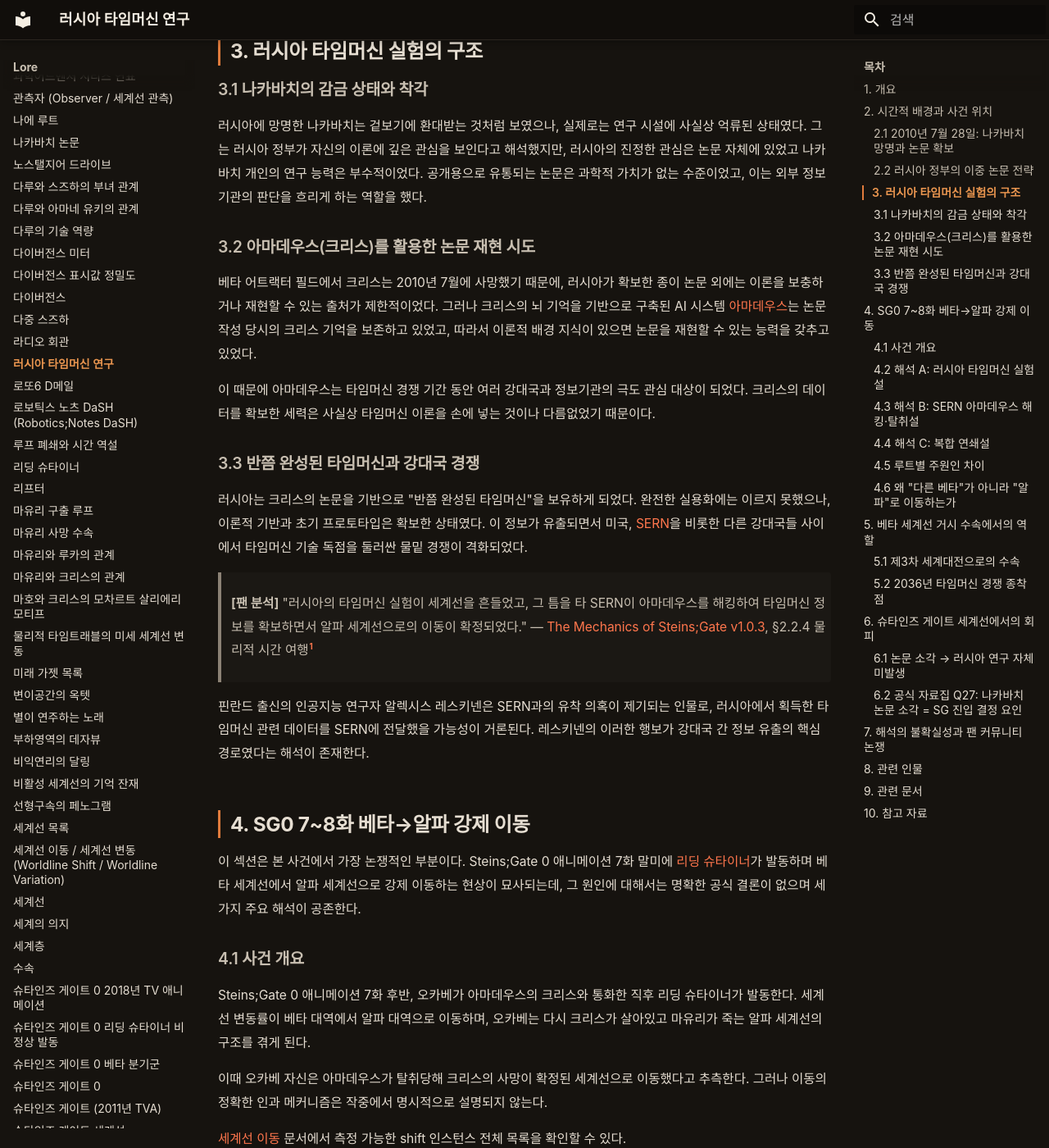
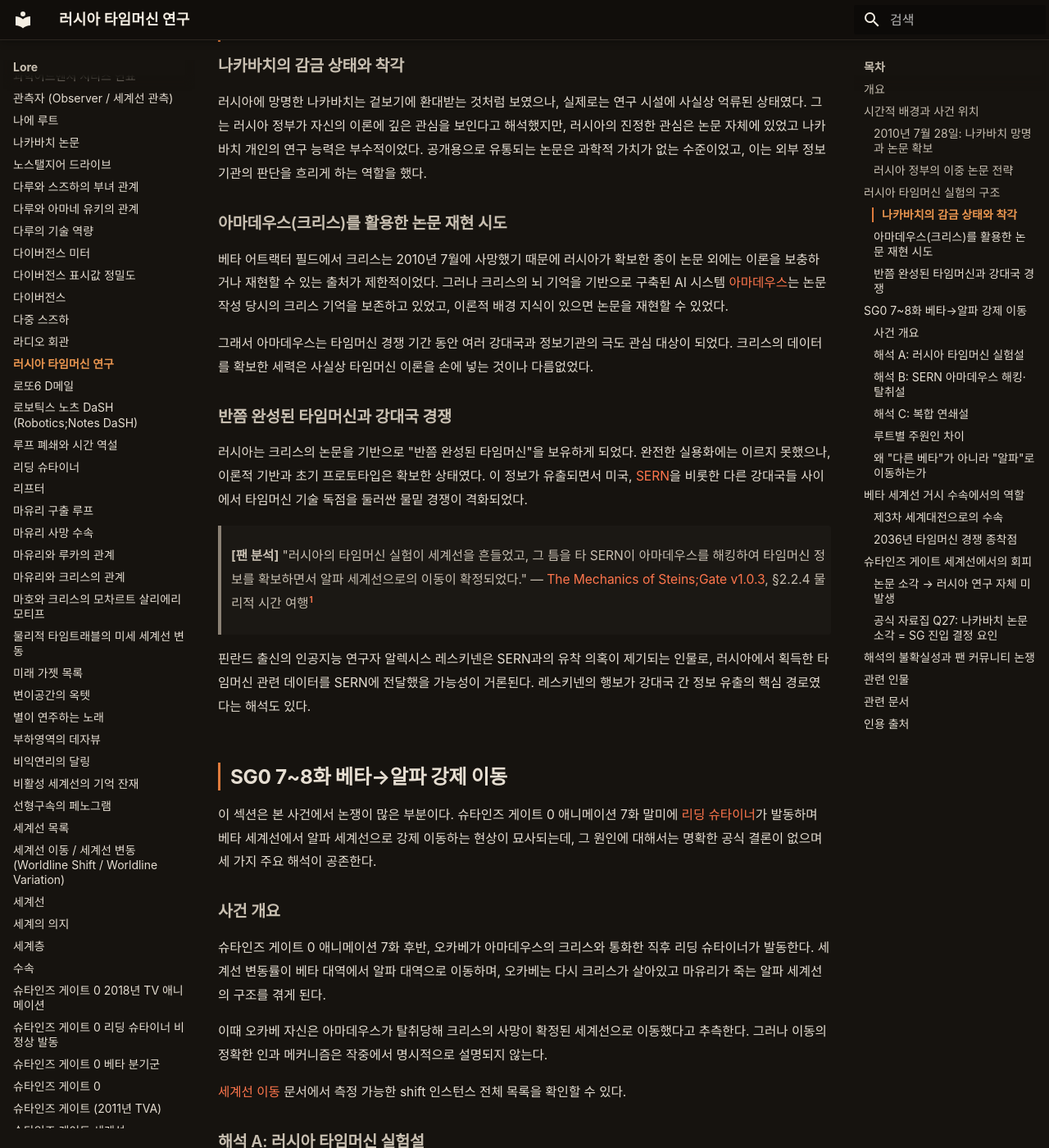
Before and after one commit to sgwiki/sgwiki.github.io, an MkDocs documentation site: the page built from wiki/lore/러시아-타임머신-연구.md, in a window 1280 px wide and 1400 px high, scrolled down 1261 px. Shown: the whole window at 82% size. Built offline with MkDocs 1.6.1 and Material for MkDocs 9.7.7, drawn with Linux system fonts in a browser that asks for light colours; some web fonts are replaced; some of the changed text lies outside the part shown.

Commit message:
chore(wiki): 러시아-타임머신-연구 정비 — restructurer ## N. 헤더 번호 26건 제거(10 H2·16 H3)·## 10. 참고 자료→## 인용 출처 섹션명 교체·각주 [^1][^2] 이동(인라인 참조 있어 정의 유지)·frontmatter last_reviewed 필드는 다른 lore 파일과 불일치로 팀장 제거·rewriter VOCAB('Steins;Gate 본편'→'슈타인즈 게이트 본편' 1·'Steins;Gate 0'→'슈타인즈 게이트 0' 5·작품 로고명·Mechanics v1.0.3 자료칭호는 보존)·humanize 16건(정도부사 '가장 X' 5·지시반복·접속사 4·번역투 ~를 통해 2·추상주어+만능동사 2·완곡종결 2·메타진입 1)·사실·스포일러(endgame)·수치(2010년 7월 28일·2010년 8월·7~8화·2036년·2025년·1.048596%)·인용([팬 분석] Mechanics §2.2.4·§3.1.2·§3.1.3) 불변·quote_protect pass·fact_guard pass·sanitizer pass·linker pass(내부 43 ok·broken 0)

```diff
--- a/wiki/lore/러시아-타임머신-연구.md
+++ b/wiki/lore/러시아-타임머신-연구.md
@@ -4,63 +4,63 @@
 ---
 
 !!! warning "스포일러"
-    이 문서는 Steins;Gate 본편 11장 및 Steins;Gate 0 전 루트의 스포일러를 포함합니다.
+    이 문서는 슈타인즈 게이트 본편 11장 및 슈타인즈 게이트 0 전 루트의 스포일러를 포함합니다.
 
 # 러시아 타임머신 연구 (Russian Time Machine Research)
 
-## 1. 개요
+## 개요
 
-**러시아 타임머신 연구**는 2010년 8월 닥터 나카바치(마키세 쇼이치)가 타임 트래블 논문을 러시아로 반입한 이후, 러시아 정부가 그 논문을 기반으로 실용적 타임머신 제작 및 실험을 시도한 일련의 사건을 가리킨다. 베타 어트랙터 필드에서 이 연구는 [제3차 세계대전](제3차-세계대전.md)을 촉발하는 핵심 발화점이며, Steins;Gate 0 애니메이션 7~8화에서 베타 세계선이 강제로 알파 세계선으로 이동하는 원인 후보로 가장 자주 거론되는 사건이기도 하다.
+**러시아 타임머신 연구**는 2010년 8월 닥터 나카바치(마키세 쇼이치)가 타임 트래블 논문을 러시아로 반입한 이후, 러시아 정부가 그 논문을 기반으로 실용적 타임머신 제작 및 실험을 시도한 일련의 사건을 가리킨다. 베타 어트랙터 필드에서 이 연구는 [제3차 세계대전](제3차-세계대전.md)을 촉발하는 핵심 발화점이다. 슈타인즈 게이트 0 애니메이션 7~8화에서 베타 세계선이 강제로 알파 세계선으로 이동할 때 원인 후보로 자주 거론되는 사건이기도 하다.
 
-한 줄 요약: 나카바치가 훔친 크리스의 타임 트래블 논문이 러시아 정부에 넘어가면서, 강대국 간 타임머신 개발 경쟁이 시작되고 그 경쟁의 결과로 세계선 자체가 흔들리는 계기가 된 사건.
+한 줄 요약: 나카바치가 훔친 크리스의 타임 트래블 논문이 러시아 정부에 넘어가면서 강대국 간 타임머신 개발 경쟁이 시작되고, 그 경쟁의 결과로 세계선 자체가 흔들리는 계기가 된 사건.
 
-## 2. 시간적 배경과 사건 위치
+## 시간적 배경과 사건 위치
 
-### 2.1 2010년 7월 28일: 나카바치 망명과 논문 확보
+### 2010년 7월 28일: 나카바치 망명과 논문 확보
 
-베타 어트랙터 필드의 출발점에서, 마키세 크리스는 아버지 쇼이치(나카바치)와의 공동 연구를 통해 타임 트래블 논문을 완성했다. 라디오 회관에서의 학회 후 논문의 공동 서명을 제안했으나, 쇼이치는 공로 독점을 위해 논문을 탈취하려 했고 그 과정에서 크리스가 사망한다. 쇼이치는 이 논문을 챙겨 현장에서 도주하고, 이를 "나카바치 논문"이라는 이름으로 러시아 망명의 수단으로 삼았다.
+베타 어트랙터 필드의 출발점에서 마키세 크리스는 아버지 쇼이치(나카바치)와 공동 연구로 타임 트래블 논문을 완성했다. 라디오 회관에서의 학회 후 논문의 공동 서명을 제안했으나, 쇼이치는 공로 독점을 위해 논문을 탈취하려 했고 그 과정에서 크리스가 사망한다. 쇼이치는 이 논문을 챙겨 현장에서 도주하고, 이를 "나카바치 논문"이라는 이름으로 러시아 망명의 수단으로 삼았다.
 
 이 논문의 정체와 소유권 이전, 그리고 작중 의미에 대해서는 [나카바치 논문](나카바치-논문.md) 문서에서 별도로 다룬다. 본 문서는 논문이 러시아에 도착한 이후의 전개에 집중한다.
 
-### 2.2 러시아 정부의 이중 논문 전략
+### 러시아 정부의 이중 논문 전략
 
 러시아 정부는 나카바치를 망명시키면서 논문을 확보했으나, 이를 단순히 비밀에 부치지 않았다. 대외적으로는 과학적 가치가 없는 "더미 논문"을 공개용으로 내세우는 한편, 실제 크리스의 타임 트래블 이론이 담긴 진본은 철저히 비밀리에 보관하며 자체 타임머신 연구의 기초로 삼았다. 나카바치 본인은 러시아 측의 특별 대우를 받고 있다고 착각했으나, 실질적으로는 정보가 외부로 유출되지 않도록 사실상 감금된 상태였다.
 
-이러한 이중 구조 덕분에 외부 세계는 한동안 러시아가 실질적인 타임머신 연구를 수행하고 있다는 사실을 파악하지 못했다.
+이중 구조 덕분에 외부 세계는 한동안 러시아가 실질적인 타임머신 연구를 수행하고 있다는 사실을 파악하지 못했다.
 
-## 3. 러시아 타임머신 실험의 구조
+## 러시아 타임머신 실험의 구조
 
-### 3.1 나카바치의 감금 상태와 착각
+### 나카바치의 감금 상태와 착각
 
 러시아에 망명한 나카바치는 겉보기에 환대받는 것처럼 보였으나, 실제로는 연구 시설에 사실상 억류된 상태였다. 그는 러시아 정부가 자신의 이론에 깊은 관심을 보인다고 해석했지만, 러시아의 진정한 관심은 논문 자체에 있었고 나카바치 개인의 연구 능력은 부수적이었다. 공개용으로 유통되는 논문은 과학적 가치가 없는 수준이었고, 이는 외부 정보기관의 판단을 흐리게 하는 역할을 했다.
 
-### 3.2 아마데우스(크리스)를 활용한 논문 재현 시도
+### 아마데우스(크리스)를 활용한 논문 재현 시도
 
-베타 어트랙터 필드에서 크리스는 2010년 7월에 사망했기 때문에, 러시아가 확보한 종이 논문 외에는 이론을 보충하거나 재현할 수 있는 출처가 제한적이었다. 그러나 크리스의 뇌 기억을 기반으로 구축된 AI 시스템 [아마데우스](아마데우스.md)는 논문 작성 당시의 크리스 기억을 보존하고 있었고, 따라서 이론적 배경 지식이 있으면 논문을 재현할 수 있는 능력을 갖추고 있었다.
+베타 어트랙터 필드에서 크리스는 2010년 7월에 사망했기 때문에 러시아가 확보한 종이 논문 외에는 이론을 보충하거나 재현할 수 있는 출처가 제한적이었다. 그러나 크리스의 뇌 기억을 기반으로 구축된 AI 시스템 [아마데우스](아마데우스.md)는 논문 작성 당시의 크리스 기억을 보존하고 있었고, 이론적 배경 지식이 있으면 논문을 재현할 수 있었다.
 
-이 때문에 아마데우스는 타임머신 경쟁 기간 동안 여러 강대국과 정보기관의 극도 관심 대상이 되었다. 크리스의 데이터를 확보한 세력은 사실상 타임머신 이론을 손에 넣는 것이나 다름없었기 때문이다.
+그래서 아마데우스는 타임머신 경쟁 기간 동안 여러 강대국과 정보기관의 극도 관심 대상이 되었다. 크리스의 데이터를 확보한 세력은 사실상 타임머신 이론을 손에 넣는 것이나 다름없었다.
 
-### 3.3 반쯤 완성된 타임머신과 강대국 경쟁
+### 반쯤 완성된 타임머신과 강대국 경쟁
 
 러시아는 크리스의 논문을 기반으로 "반쯤 완성된 타임머신"을 보유하게 되었다. 완전한 실용화에는 이르지 못했으나, 이론적 기반과 초기 프로토타입은 확보한 상태였다. 이 정보가 유출되면서 미국, [SERN](SERN.md)을 비롯한 다른 강대국들 사이에서 타임머신 기술 독점을 둘러싼 물밑 경쟁이 격화되었다.
 
 > **[팬 분석]** "러시아의 타임머신 실험이 세계선을 흔들었고, 그 틈을 타 SERN이 아마데우스를 해킹하여 타임머신 정보를 확보하면서 알파 세계선으로의 이동이 확정되었다." — [The Mechanics of Steins;Gate v1.0.3](../근거자료/비공식/mechanics-of-steins-gate/ch2.md), §2.2.4 물리적 시간 여행[^1]
 
-핀란드 출신의 인공지능 연구자 알렉시스 레스키넨은 SERN과의 유착 의혹이 제기되는 인물로, 러시아에서 획득한 타임머신 관련 데이터를 SERN에 전달했을 가능성이 거론된다. 레스키넨의 이러한 행보가 강대국 간 정보 유출의 핵심 경로였다는 해석이 존재한다.
+핀란드 출신의 인공지능 연구자 알렉시스 레스키넨은 SERN과의 유착 의혹이 제기되는 인물로, 러시아에서 획득한 타임머신 관련 데이터를 SERN에 전달했을 가능성이 거론된다. 레스키넨의 행보가 강대국 간 정보 유출의 핵심 경로였다는 해석도 있다.
 
-## 4. SG0 7~8화 베타→알파 강제 이동
+## SG0 7~8화 베타→알파 강제 이동
 
-이 섹션은 본 사건에서 가장 논쟁적인 부분이다. Steins;Gate 0 애니메이션 7화 말미에 [리딩 슈타이너](리딩-슈타이너.md)가 발동하며 베타 세계선에서 알파 세계선으로 강제 이동하는 현상이 묘사되는데, 그 원인에 대해서는 명확한 공식 결론이 없으며 세 가지 주요 해석이 공존한다.
+이 섹션은 본 사건에서 논쟁이 많은 부분이다. 슈타인즈 게이트 0 애니메이션 7화 말미에 [리딩 슈타이너](리딩-슈타이너.md)가 발동하며 베타 세계선에서 알파 세계선으로 강제 이동하는 현상이 묘사되는데, 그 원인에 대해서는 명확한 공식 결론이 없으며 세 가지 주요 해석이 공존한다.
 
-### 4.1 사건 개요
+### 사건 개요
 
-Steins;Gate 0 애니메이션 7화 후반, 오카베가 아마데우스의 크리스와 통화한 직후 리딩 슈타이너가 발동한다. 세계선 변동률이 베타 대역에서 알파 대역으로 이동하며, 오카베는 다시 크리스가 살아있고 마유리가 죽는 알파 세계선의 구조를 겪게 된다.
+슈타인즈 게이트 0 애니메이션 7화 후반, 오카베가 아마데우스의 크리스와 통화한 직후 리딩 슈타이너가 발동한다. 세계선 변동률이 베타 대역에서 알파 대역으로 이동하며, 오카베는 다시 크리스가 살아있고 마유리가 죽는 알파 세계선의 구조를 겪게 된다.
 
 이때 오카베 자신은 아마데우스가 탈취당해 크리스의 사망이 확정된 세계선으로 이동했다고 추측한다. 그러나 이동의 정확한 인과 메커니즘은 작중에서 명시적으로 설명되지 않는다.
 
 [세계선 이동](세계선-이동과-변동.md) 문서에서 측정 가능한 shift 인스턴스 전체 목록을 확인할 수 있다.
 
-### 4.2 해석 A: 러시아 타임머신 실험설
+### 해석 A: 러시아 타임머신 실험설
 
 첫 번째 해석은 러시아의 타임머신 실험이 직접적인 원인이라는 것이다. 러시아가 나카바치 논문을 바탕으로 타임머신 실험을 진행하는 과정에서 과거를 개변하는 효과가 발생했고, 그 나비 효과로 세계선이 흔들려 알파 대역으로 튕겨 나갔다는 설이다.
 
@@ -72,7 +72,7 @@
 
 오카베의 초기 추측도 이 방향이었다.
 
-### 4.3 해석 B: SERN 아마데우스 해킹·탈취설
+### 해석 B: SERN 아마데우스 해킹·탈취설
 
 두 번째이자 팬덤에서 "정설"로 불리는 해석은, SERN이 아마데우스를 해킹하여 탈취하고 타임머신 이론을 완성함으로써 알파 세계선으로 이동했다는 것이다. 알파 어트랙터 필드의 본질이 SERN이 타임머신을 독점하여 디스토피아를 건설하는 미래라는 점에서, SERN이 기술을 확보하는 분기점에 도달하면 자연스럽게 알파로 수속한다는 논리다.
 
@@ -86,76 +86,76 @@
 
 크리스가 오카베에게 아마데우스에 너무 가까이 하지 말라고 경고한 장면도 이 해석을 뒷받침한다. 통화 내용이 해킹을 통해 제3자에게 노출될 위험이 있었기 때문이다.
 
-### 4.4 해석 C: 복합 연쇄설
+### 해석 C: 복합 연쇄설
 
 세 번째 해석은 앞의 두 설을 결합한 것이다. 러시아의 타임머신 실험이 먼저 세계선을 미세하게 흔들었고, 그 혼란의 틈을 타 SERN이 아마데우스를 해킹하여 타임머신 이론을 확보하면서 최종적으로 알파 세계선으로 이동했다는 연쇄 메커니즘이다.
 
-이 해석은 두 가지 요인이 단독으로는 완전한 설명이 되지 않는다는 점을 보완한다. 러시아 실험만으로는 왜 하필 SERN이 지배하는 알파로 이동하는지 설명이 부족하고, SERN의 아마데우스 탈취만으로는 왜 그 타이밍에 갑자기 해킹이 성공했는지 맥락이 부족하다. 러시아의 실험이 정보 유출과 보안 공백을 초래하고, 그 결과 SERN이 개입할 수 있었다는 연쇄적 설명이 가장 유력한 정설로 자리잡았다.
+이 해석은 러시아 실험만으로는 왜 하필 SERN이 지배하는 알파로 이동하는지 설명이 부족하고, SERN의 아마데우스 탈취만으로는 왜 그 타이밍에 갑자기 해킹이 성공했는지 맥락이 부족하다는 점을 보완한다. 러시아의 실험이 정보 유출과 보안 공백을 초래하고, 그 결과 SERN이 개입할 수 있었다는 연쇄적 설명이 유력한 정설로 자리잡았다.
 
-### 4.5 루트별 주원인 차이
+### 루트별 주원인 차이
 
-Steins;Gate 0는 여러 루트로 분기하며, 루트에 따라 베타→알파 이동의 주원인이 다르게 해석된다. 게임 내 묘사를 종합하면 다음과 같은 차이가 있다.
+슈타인즈 게이트 0는 여러 루트로 분기하며, 루트에 따라 베타→알파 이동의 주원인이 다르게 해석된다. 게임 내 묘사를 종합하면 다음과 같은 차이가 있다.
 
 - **크리스 루트 계열**: 아마데우스와의 접촉이 중심이 되므로, SERN의 아마데우스 탈취가 주원인으로 해석된다.
 - **마유리 루트 계열**: 러시아의 타임머신 실험이 전면에 부각되므로, 러시아 실험이 주원인으로 해석된다.
 
 루트 분기 구조 전체는 [SG0 베타 어트랙터 필드 분기군](슈타인즈-게이트-0-베타-분기군.md) 문서를 참조.
 
-### 4.6 왜 "다른 베타"가 아니라 "알파"로 이동하는가
+### 왜 "다른 베타"가 아니라 "알파"로 이동하는가
 
-이 질문은 이 사건을 이해하는 데 가장 핵심적인 논점이다. 러시아의 타임머신 실험이나 강대국의 경쟁이 베타 어트랙터 필드 내에서의 미세한 변동을 일으킨다면, 다른 베타 세계선으로 이동해야 할 것 같지만 실제로는 알파 세계선으로 넘어간다.
+이 질문은 이 사건을 이해하는 데 핵심 논점이다. 러시아의 타임머신 실험이나 강대국의 경쟁이 베타 어트랙터 필드 내에서의 미세한 변동을 일으킨다면, 다른 베타 세계선으로 이동해야 할 것 같지만 실제로는 알파 세계선으로 넘어간다.
 
 그 이유는 SERN이 타임머신 기술을 독점적으로 확보하는 것이 알파 세계선의 정의적 분기점이기 때문이다. 베타 세계선에서는 각국이 타임머신 개발에 실패하거나 경쟁만 하다가 승자 없이 전쟁으로 치닫는 반면, SERN이 단독으로 타임머신을 완성하는 순간 그 미래가 SERN의 디스토피아로 수속하는 알파 분기군으로 이동한다.
 
 > **[팬 분석]** "왜 알파 스즈하는 베타 세계선에 절대 착륙하지 않는가? 그녀의 결함 있는 타임머신은 항상 라디오 회관 벽에 박혀 나카바치 회의의 취소를 강요할 것이기 때문이다. 따라서 그녀의 도착은 크리스의 시간 여행 논문이 러시아로 가져가는 어떤 세계선(즉, 모든 베타 세계선)과도 완전히 일치하지 않을 것이다." — [The Mechanics of Steins;Gate v1.0.3](../근거자료/비공식/mechanics-of-steins-gate/ch2.md), §2.2.4[^1]
 
-이 논리를 역으로 적용하면, 러시아의 실험이 정보 유출의 계기가 되어 SERN이 개입하고, 그 결과 SERN이 타임머신을 독점하는 알파 세계선으로 수속하는 경로가 가장 자연스럽다.
+논리를 역으로 적용하면, 러시아의 실험이 정보 유출의 계기가 되어 SERN이 개입하고, 그 결과 SERN이 타임머신을 독점하는 알파 세계선으로 수속하는 경로가 가장 자연스럽다.
 
-## 5. 베타 세계선 거시 수속에서의 역할
+## 베타 세계선 거시 수속에서의 역할
 
-### 5.1 제3차 세계대전으로의 수속
+### 제3차 세계대전으로의 수속
 
-러시아 타임머신 연구가 가장 거시적인 영향을 미치는 지점은 [제3차 세계대전](제3차-세계대전.md) 수속이다. 베타 어트랙터 필드의 수속 패턴에 따르면, 나카바치 논문의 유출은 필연적으로 강대국 간 타임머신 기술 독점 경쟁을 촉발하고, 이 경쟁이 2025년 전후의 핵전쟁으로 귀결된다.
+러시아 타임머신 연구가 거시적 영향을 미치는 지점은 [제3차 세계대전](제3차-세계대전.md) 수속이다. 베타 어트랙터 필드의 수속 패턴에 따르면, 나카바치 논문의 유출은 필연적으로 강대국 간 타임머신 기술 독점 경쟁을 촉발하고, 이 경쟁이 2025년 전후의 핵전쟁으로 귀결된다.
 
 > **[공식]** "베타 어트랙터 필드에서는 크리스가 사망한 후, 각국이 크리스의 논문(=나카바치 논문)을 차지하기 위해 싸우는 것이 제3차 세계대전이다. 타임머신 정보 독점을 위해 전쟁이 일어난다." — [슈타게 공식 QA자료집](../근거자료/공식/qa-자료집.md)
 
 전쟁의 규모는 약 10억 명의 사망자를 낼 정도로 절멸적이며, 이는 베타 어트랙터 필드 전체에 걸친 거시적 [수속](수속.md)이다. 러시아의 타임머신 연구는 이 수속을 촉발하는 발화점 역할을 한다.
 
-### 5.2 2036년 타임머신 경쟁 종착점
+### 2036년 타임머신 경쟁 종착점
 
 베타 어트랙터 필드의 2036년 시점에서, 타임머신 기술은 이미 실용화되어 아마네 스즈하가 타고 온 타임머신(FG204, C204)이 존재한다. 이 시점의 미래는 [2036년 미래](2036년-미래.md) 문서에서 다룬다. 러시아의 2010년 연구는 이 2036년 종착점에 이르는 25년간의 타임머신 개발 경쟁의 출발점이었다.
 
 [물리적 시간 여행의 미세 세계선 변동](물리적-타임트래블의-미세-세계선-변동.md)에 따르면, 2036년에서 과거로 물리적 시간 여행을 할 때마다 0.000001~0.000003% 정도의 세계선 변동이 수반된다. 이는 타임머신 실용화 이후의 세계가 완전히 동일한 단일 시나리오로 고정되는 것이 아니라, 미세한 변동 위에서 수속한다는 것을 의미한다.
 
-## 6. 슈타인즈 게이트 세계선에서의 회피
+## 슈타인즈 게이트 세계선에서의 회피
 
-### 6.1 논문 소각 → 러시아 연구 자체 미발생
+### 논문 소각 → 러시아 연구 자체 미발생
 
 [슈타인즈 게이트 세계선](슈타인즈-게이트-세계선.md)(1.048596%)에서는 러시아 타임머신 연구가 애초에 발생하지 않는다. 그 이유는 간단하다. 나카바치가 러시아로 가져가려던 논문이 러시아 도착 전에 소각되었기 때문이다. 논문이 존재하지 않으면 러시아의 타임머신 연구도, 강대국 경쟁도, 제3차 세계대전도 모두 발생하지 않는다.
 
 소각의 방법은 우연적이었다. 논문과 함께 봉투에 들어 있던 [메탈 우파](../setting/메탈-우파.md)가 평범한 플라스틱 우파로 바뀌면서, 라디오 회관에서 발생한 화재에서 논문이 타버리게 된 것이다. 메탈 우파는 난연성이지만 일반 우파는 가연성이므로, 우파의 종류가 바뀐 것이 결정적이었다.
 
-### 6.2 공식 자료집 Q27: 나카바치 논문 소각 = SG 진입 결정 요인
+### 공식 자료집 Q27: 나카바치 논문 소각 = SG 진입 결정 요인
 
 슈타인즈 게이트 세계선 진입의 결정적 요인이 나카바치 논문의 소실이라는 점은 공식 자료집에서 명시적으로 다루어진다.
 
 > **[공식]** "슈타인즈 게이트 세계선 진입의 결정적 요인은 나카바치 논문의 소실이다. 논문이 탄 것은 8월 21일 타임머신을 타고 돌아오기 직전이며, 이 시점에서 슈타인즈 게이트 도달 조건이 충족된다. 스즈하와 타임머신이 사라져야 오카베는 슈타인즈 게이트에 도달한 것이 된다." — [슈타게 공식 QA자료집](../근거자료/공식/qa-자료집.md), Q27[^2]
 
-이 명제를 역으로 읽으면, 나카바치 논문이 러시아에 무사히 도착하는 모든 세계선(= 모든 베타 세계선)에서 러시아 타임머신 연구가 발생하고, 그 결과 제3차 세계대전이 수속된다는 의미가 된다. 슈타인즈 게이트 세계선은 이 인과 고리를 논문 소각이라는 단일 사건으로 절단한 유일한 세계선이다.
+명제를 역으로 읽으면, 나카바치 논문이 러시아에 무사히 도착하는 모든 세계선(= 모든 베타 세계선)에서 러시아 타임머신 연구가 발생하고, 그 결과 제3차 세계대전이 수속된다는 의미가 된다. 슈타인즈 게이트 세계선은 이 인과 고리를 논문 소각이라는 단일 사건으로 절단한 유일한 세계선이다.
 
 [스쿨드 작전](오퍼레이션-스쿨드.md)의 핵심 목표도 바로 이 논문 파괴에 있었다.
 
-## 7. 해석의 불확실성과 팬 커뮤니티 논쟁
+## 해석의 불확실성과 팬 커뮤니티 논쟁
 
 러시아 타임머신 연구, 특히 SG0 7~8화의 베타→알파 강제 이동 원인에 대해서는 공식적으로 명확한 결론이 내려진 적이 없다. 애니메이션과 비주얼 노벨 모두에서 SERN의 아마데우스 해킹 장면이 직접 묘사되지 않으며, 러시아 타임머신 실험의 세부 내용도 구체적으로 제시되지 않는다.
 
-이로 인해 팬 커뮤니티에서는 세 가지 해석(러시아 실험설, SERN 탈취설, 복합 연쇄설)이 지속적으로 논쟁되고 있으며, 루트별 해석 차이(크리스 루트 vs 마유리 루트)가 존재한다. 작중 인물인 오카베 자신도 확신 없이 추측하는 수준이며, 절대적인 정답이 작중에 제시되지 않는다.
+그래서 팬 커뮤니티에서는 세 가지 해석(러시아 실험설, SERN 탈취설, 복합 연쇄설)이 지속적으로 논쟁되고 있으며, 루트별 해석 차이(크리스 루트 vs 마유리 루트)가 존재한다. 작중 인물인 오카베 자신도 확신 없이 추측하는 수준이며, 절대적인 정답이 작중에 제시되지 않는다.
 
-다만, 세계선 구조의 논리적 일관성을 고려하면 복합 연쇄설이 가장 설득력 있게 평가받는다. 러시아의 실험 단독으로는 SERN이 지배하는 알파 세계선으로의 이동을 완전히 설명할 수 없고, SERN의 아마데우스 탈취 단독으로는 그 타이밍의 갑작스러움을 설명하기 어렵기 때문이다. 두 요인이 연쇄적으로 작용했다는 해석이 양쪽의 빈틈을 보완한다.
+다만, 세계선 구조의 논리적 일관성을 고려하면 복합 연쇄설이 설득력 있게 평가받는다. 러시아의 실험 단독으로는 SERN이 지배하는 알파 세계선으로의 이동을 완전히 설명할 수 없고, SERN의 아마데우스 탈취 단독으로는 그 타이밍의 갑작스러움을 설명하기 어렵기 때문이다. 두 요인이 연쇄적으로 작용했다는 해석이 양쪽 빈틈을 보완한다.
 
-이 문서의 서술은 현재까지의 팬 분석과 공식 자료를 종합한 것이며, 향후 새로운 공식 자료가 공개될 경우 해석이 변경될 수 있다.
+본 문서는 현재까지의 팬 분석과 공식 자료를 종합한 것이며, 향후 새로운 공식 자료가 공개될 경우 해석이 변경될 수 있다.
 
-## 8. 관련 인물
+## 관련 인물
 
 - **[닥터 나카바치](../캐릭터/나카바치.md)** (마키세 쇼이치): 크리스의 논문을 탈취하여 러시아로 망명한 장본인. 러시아에서 감금 상태로 착각하며 지냄.
 - **[마키세 크리스](../캐릭터/마키세-크리스.md)**: 타임 트래블 논문의 진정한 저자. 베타 세계선에서는 사망하지만, 아마데우스의 기억 데이터로 존재감이 유지됨.
@@ -164,7 +164,7 @@
 - **[알렉시스 레스키넨](../캐릭터/알렉시스-레스키넨.md)**: 아마데우스 연구자이자 SERN과의 유착 의혹이 제기되는 인물. 러시아 데이터를 SERN에 전달했을 가능성.
 - **[히야죠 마호](../캐릭터/히야죠-마호.md)**: 아마데우스 공동 개발자. 아마데우스 보안 문제에 깊이 관여.
 
-## 9. 관련 문서
+## 관련 문서
 
 - [나카바치 논문](나카바치-논문.md) — 크리스의 타임 트래블 논문의 정체와 작중 의미
 - [제3차 세계대전](제3차-세계대전.md) — 러시아 연구가 촉발하는 베타 거시 수속의 종착점
@@ -182,7 +182,7 @@
 - [라디오 회관](라디오-회관.md) — 나카바치 학회와 논문 소각 장소
 - [물리적 시간 여행의 미세 세계선 변동](물리적-타임트래블의-미세-세계선-변동.md) — 타임머신 도약의 세계선 오차
 
-## 10. 참고 자료
+## 인용 출처
 
 [^1]: [The Mechanics of Steins;Gate v1.0.3](../근거자료/비공식/mechanics-of-steins-gate/ch2.md) — §2.2.4 물리적 시간 여행, §2.6.1 시리즈 연대기, §3.1.3 스쿨드 작전. 물리적 시간여행의 세계선 이동 원리, 알파 스즈하가 베타에 착륙할 수 없는 이유, 스쿨드 작전의 논문 파괴 목표.
 
```
